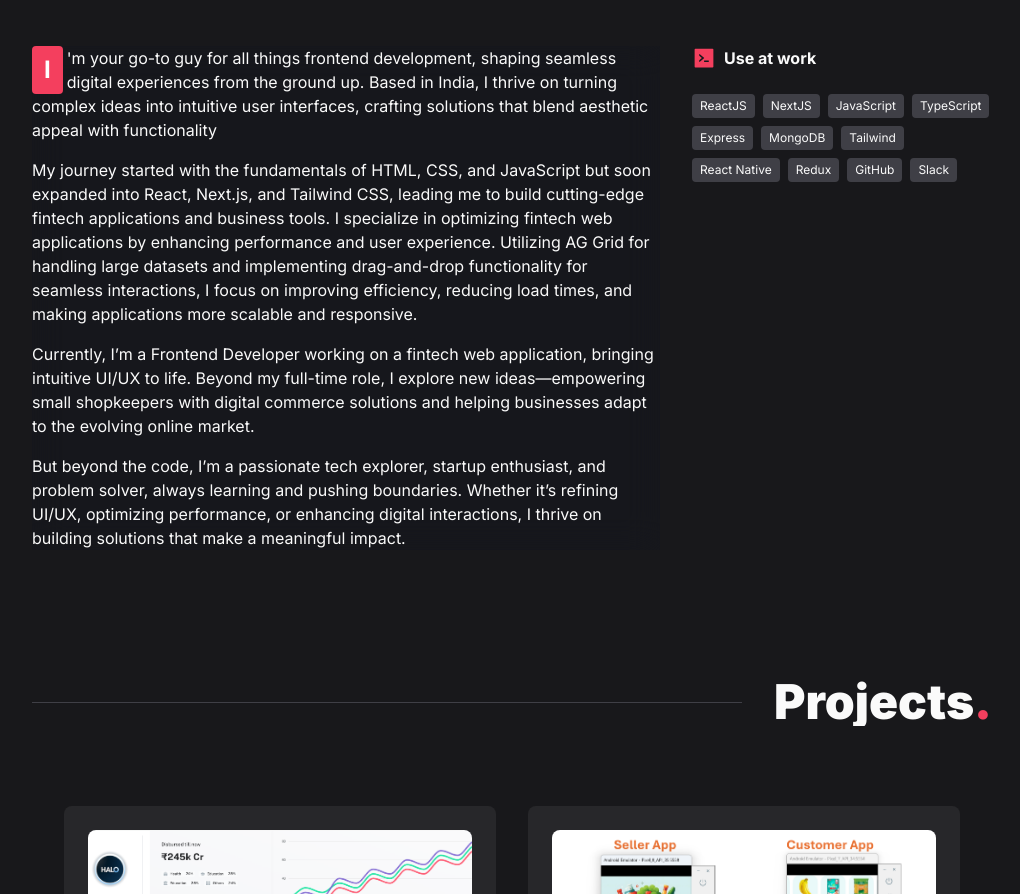
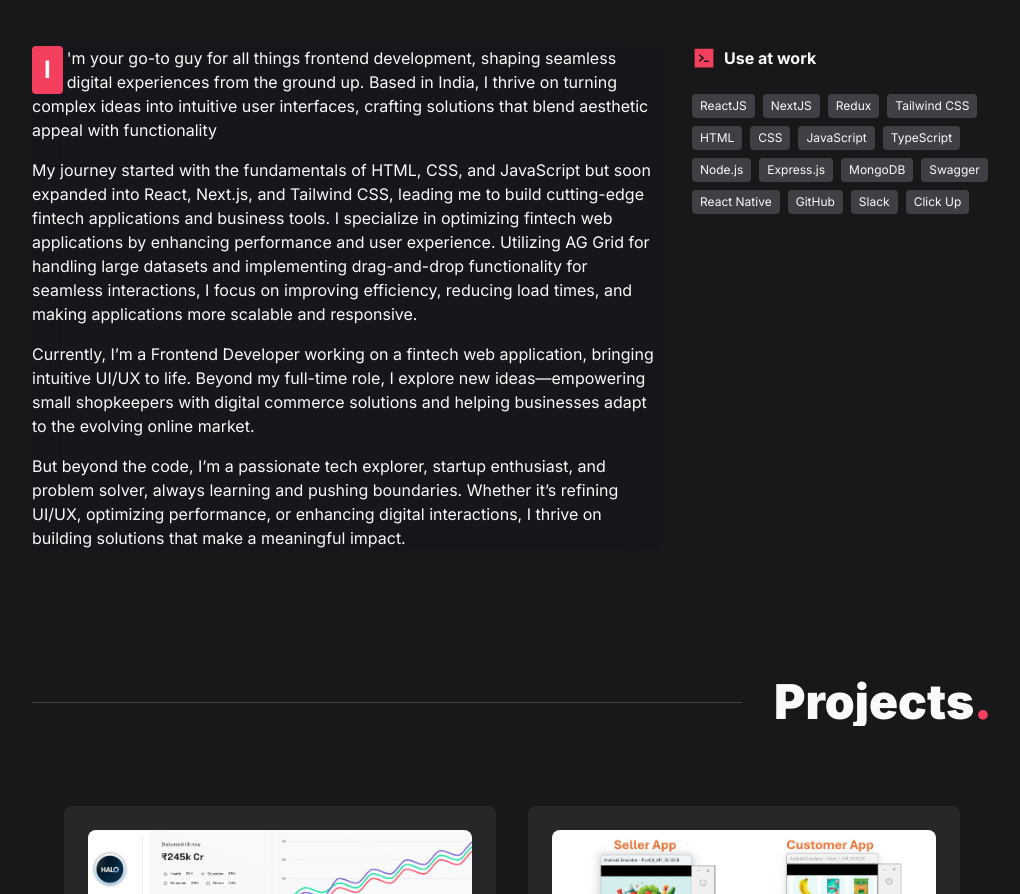
Before and after one commit to 12106457/portfolio-website-v2, a Next.js app: page / in a window 1280 px wide. Shown: the part 1098-1992 px from the top of the page, without its empty margins (155-1175 px from the left). Built offline with nearby package versions, Linux system fonts and the light colour scheme.

Commit message:
updated skills

```diff
--- a/src/components/about/Stats.tsx
+++ b/src/components/about/Stats.tsx
@@ -14,15 +14,22 @@ export const Stats = () => {
           <div className="flex flex-wrap gap-2 mb-12">
             <Chip>ReactJS</Chip>
             <Chip>NextJS</Chip>
+            <Chip>Redux</Chip>
+            <Chip>Tailwind CSS</Chip>
+            <Chip>HTML</Chip>
+            <Chip>CSS</Chip>
             <Chip>JavaScript</Chip>
             <Chip>TypeScript</Chip>
-            <Chip>Express</Chip>
+            <Chip>Node.js</Chip>
+            <Chip>Express.js</Chip>
             <Chip>MongoDB</Chip>
-            <Chip>Tailwind</Chip>
+            {/* <Chip>MySQL</Chip> */}
+            <Chip>Swagger</Chip>
             <Chip>React Native</Chip>
-            <Chip>Redux</Chip>
             <Chip>GitHub</Chip>
             <Chip>Slack</Chip>
+            <Chip>Click Up</Chip>
+
           </div>
         </div>
       </Reveal>
--- a/src/components/nav/Header.tsx
+++ b/src/components/nav/Header.tsx
@@ -7,7 +7,7 @@ export const Header = () => {
   return (
     <header className="h-[72px] px-4 flex items-center justify-between sticky top-0 z-20 bg-zinc-900 backdrop-blur-lg">
       <MyLinks />
-      <Link target="_blank" href={"/Resume.pdf"}>
+      <Link target="_blank" href={"/Sai_SoftwareDeveloper_Resume.pdf"}>
         <OutlineButton>
           My Resume
         </OutlineButton>
```
Also changed, not shown: 1 other file (tests, documents, lock files or other folders).
